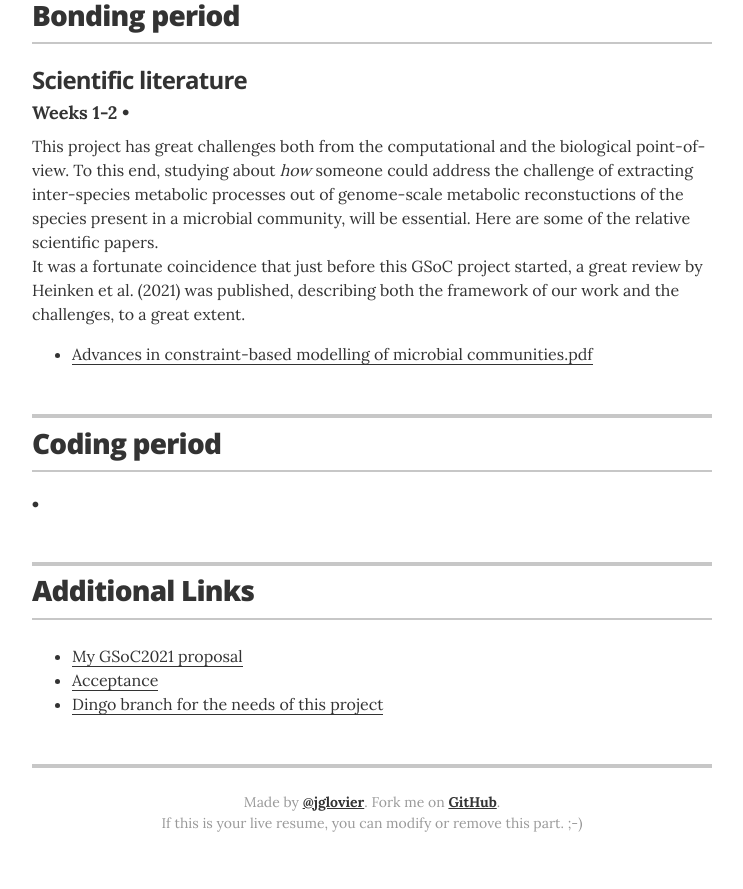
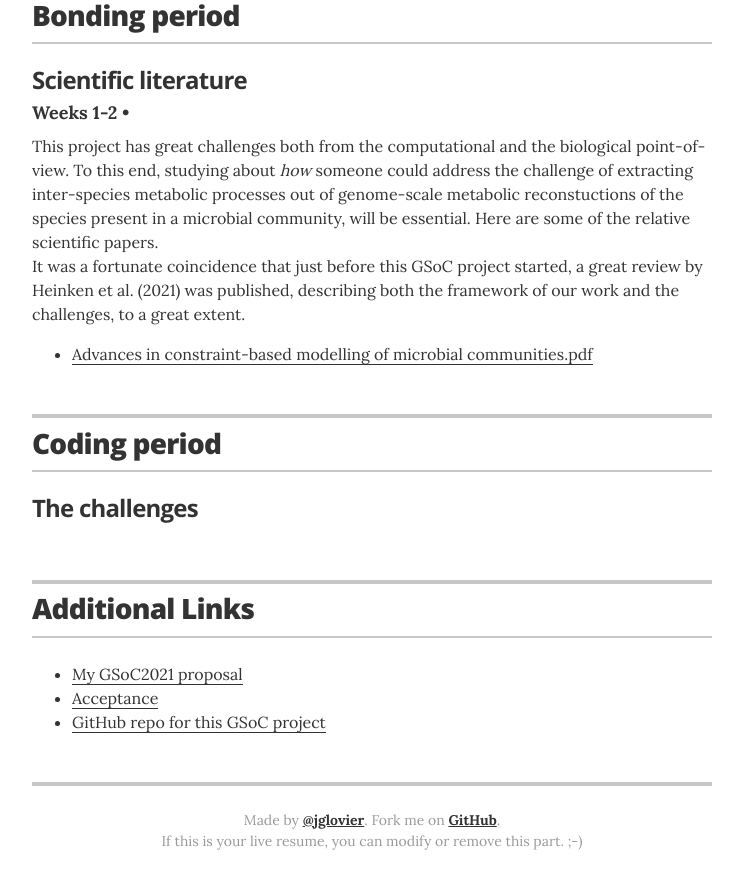
Before and after one commit to hariszaf/gsoc2021, a Jekyll site: the page built from index.html, in a window 1280 px wide and 900 px high, scrolled down 1068 px. Shown: the top 889 px of the window, without its empty margins (268-1011 px from the left). Built offline with Jekyll 4.4.1, drawn with Linux system fonts in a browser that asks for light colours.

Commit message:
url to gsoc repo and test for coding yml

```diff
--- a/_data/coding.yml
+++ b/_data/coding.yml
@@ -1,5 +1,5 @@
-- degree: Weeks 1-2
-  uni: Scientific literature
+- time: Weeks 1-2
+  task: The challenges
   summary: This project has great challenges both from the computational and the biological point-of-view. To this end, studying about <em>how</em> someone could address the challenge of extracting inter-species metabolic processes out of genome-scale metabolic reconstuctions of the species present in a microbial community, will be essential. Here are some of the relative scientific papers. <br> It was a fortunate coincidence that just before this GSoC project started, a great review by Heinken et al. (2021) was published, describing both the framework of our work and the challenges, to a great extent.
   awards:
     - award: <a href="https://doi.org/10.1016/j.coisb.2021.05.007">Advances in constraint-based modelling of microbial communities.pdf</a>
--- a/_data/links.yml
+++ b/_data/links.yml
@@ -3,5 +3,5 @@
   description: My GSoC2021 proposal
 - url: "https://summerofcode.withgoogle.com/projects/#4835597543276544"
   description: Acceptance
-- url: ""
-  description: Dingo branch for the needs of this project
+- url: "https://github.com/hariszaf/gsoc2021"
+  description: GitHub repo for this GSoC project
--- a/_layouts/resume.html
+++ b/_layouts/resume.html
@@ -110,10 +110,10 @@
             <h2>Coding period</h2>
          </header>
 
-         {% for education in site.data.coding %}
+         {% for chunk in site.data.coding %}
             <div class="resume-item" itemscope itemprop="alumniOf" itemtype="http://schema.org/CollegeOrUniversity">
-               <h3 class="resume-item-title" itemprop="name">{{ coding.uni }}</h3>
-               <h4 class="resume-item-details group" itemprop="description">{{ ecoding.degree }} &bull; {{ education.year }}</h4>
+               <h3 class="resume-item-title" itemprop="name">{{ chunk.task }}</h3>
+               <h4 class="resume-item-details group" itemprop="description">{{ coding.time }} </h4>
                <h5 class="resume-item-details award-title" itemprop="description">{{ coding.award }}</h5>
 
 
```
